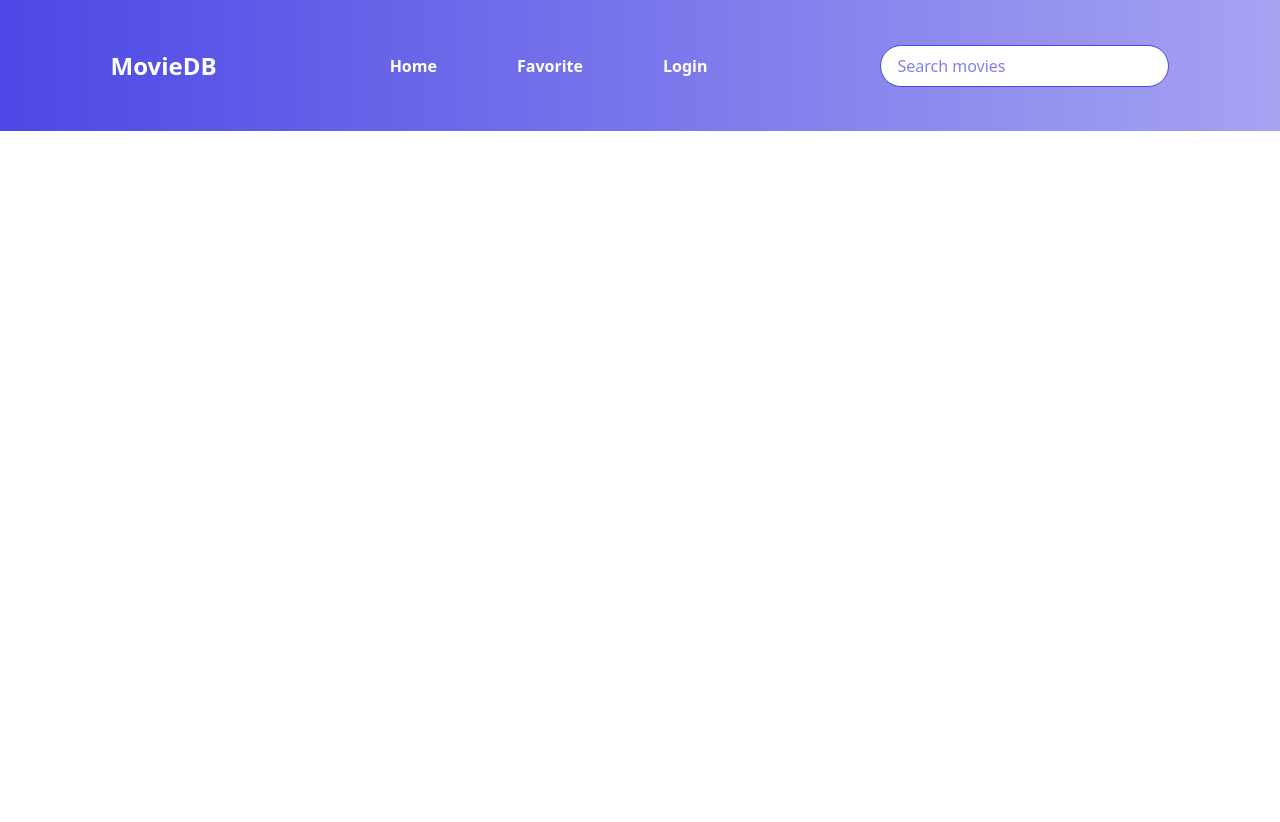
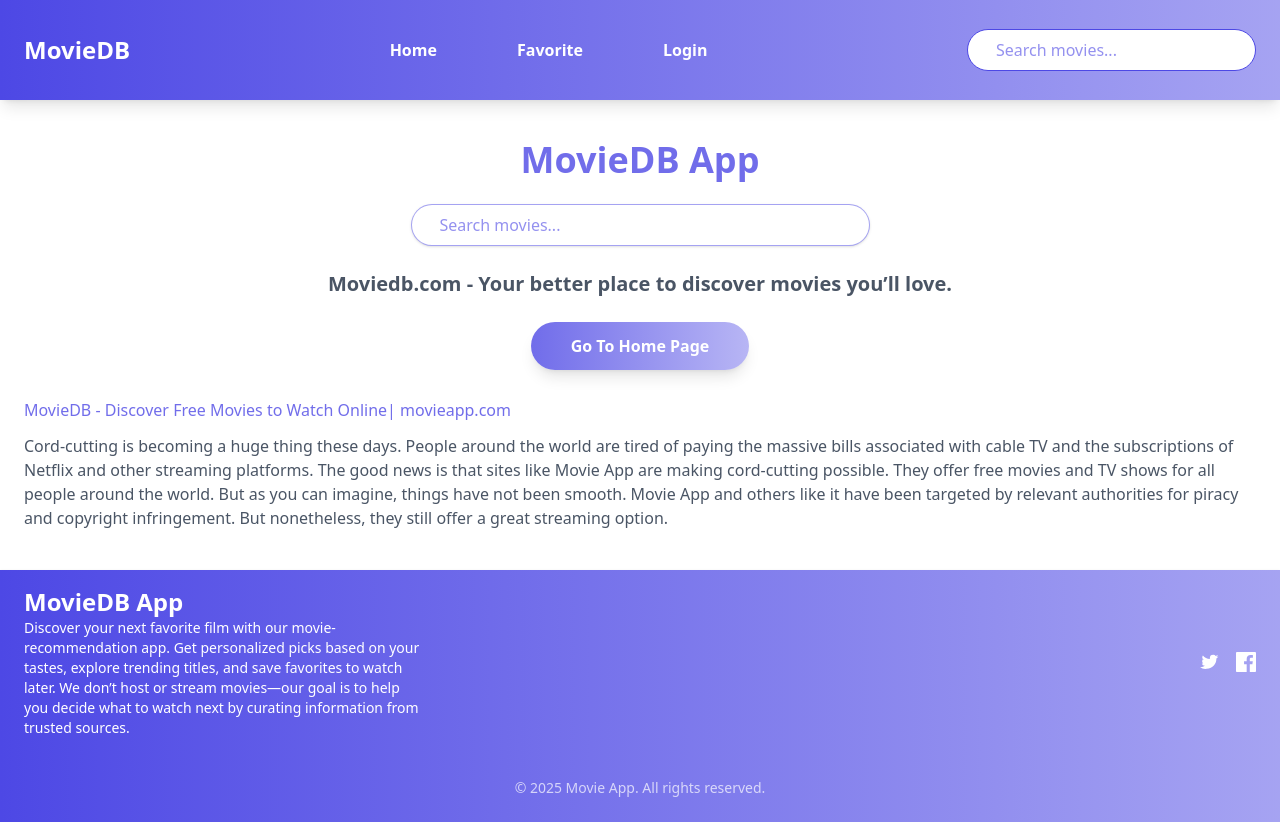
Before and after one commit to SHEMA-IRADUKUNDA-Daniel/movie-database, a React (Vite) app in the folder movie-database/: page / in a window 1280 px wide. Before the commit the page ends 800 px from the top, so only its background shows below. Built offline with nearby package versions, Linux system fonts and the light colour scheme.

Commit message:
adding button component, footer component and home content

```diff
--- a/movie-database/src/App.jsx
+++ b/movie-database/src/App.jsx
@@ -1,10 +1,48 @@
 import { Route } from "react-router-dom";
 import NavBar from "./header";
+import Search from "./search";
+import Button from "./button";
+import Footer from "./footer";
 function App() {
   return (
     <>
       <NavBar />
-      <div className="max-w-7xl mx-auto"></div>
+      <div className="max-w-7xl mx-auto px-6">
+        <div>
+          <div className="flex flex-col content-center items-center py-4  justify-center">
+            <h1 className="text-4xl font-bold text-primary/80 my-6">
+              MovieDB App
+            </h1>
+            <Search
+              className={
+                "w-full md:w-[459px] shadow rounded-full bg-white text-gray-600 border border-primary-light placeholder-primary/60 px-7 py-2 focus:outline-none  focus:primary-light"
+              }
+            />
+            <h2 className="text-gray-600 text-xl font-semibold my-6">
+              Moviedb.com - Your better place to discover movies you’ll love.
+            </h2>
+            <Button
+              title="Go To Home Page"
+              className="bg-gradient-to-r from-primary/80 to-primary-light/80 text-white font-bold rounded-full shadow-lg px-10 py-3 mb-3"
+            />
+          </div>
+          <h2 className="text-primary/80 mb-3 ">
+            MovieDB - Discover Free Movies to Watch Online| movieapp.com
+          </h2>
+          <p className="text-gray-600 mb-10">
+            Cord-cutting is becoming a huge thing these days. People around the
+            world are tired of paying the massive bills associated with cable TV
+            and the subscriptions of Netflix and other streaming platforms. The
+            good news is that sites like Movie App are making cord-cutting
+            possible. They offer free movies and TV shows for all people around
+            the world. But as you can imagine, things have not been smooth.
+            Movie App and others like it have been targeted by relevant
+            authorities for piracy and copyright infringement. But nonetheless,
+            they still offer a great streaming option.
+          </p>
+        </div>
+      </div>
+      <Footer />
     </>
   );
 }
--- /dev/null
+++ b/movie-database/src/button.jsx
@@ -0,0 +1,5 @@
+import React from "react";
+
+export default function Button({ title, className }) {
+  return <button className={className}>{title}</button>;
+}
--- /dev/null
+++ b/movie-database/src/footer.jsx
@@ -0,0 +1,37 @@
+import React from "react";
+
+export default function Footer() {
+  return (
+    <footer className="w-full bg-gradient-to-r from-primary to-primary-light  text-white shadow">
+      <div className="max-w-7xl mx-auto px-6 py-4 flex flex-col md:flex-row md:items-center md:justify-between space-y-6 md:space-y-0">
+        <div>
+          <h2 className="text-2xl font-bold text-white">MovieDB App</h2>
+          <p className=" text-sm font-normal text-white max-w-100">
+            Discover your next favorite film with our movie-recommendation app.
+            Get personalized picks based on your tastes, explore trending
+            titles, and save favorites to watch later. We don’t host or stream
+            movies—our goal is to help you decide what to watch next by curating
+            information from trusted sources.
+          </p>
+        </div>
+
+        <div className="flex space-x-4 justify-center">
+          <a href="#" className="hover:text-blue-500" aria-label="Twitter">
+            <svg className="h-5 w-5" fill="currentColor" viewBox="0 0 24 24">
+              <path d="M19.633 7.997c.013.176.013.353.013.53 0 5.41-4.117 11.64-11.64 11.64A11.57 11.57 0 010 18.29c.276.033.54.046.829.046a8.23 8.23 0 005.096-1.756 4.105 4.105 0 01-3.832-2.845c.25.04.5.066.763.066.367 0 .734-.046 1.077-.132A4.1 4.1 0 012.86 9.18v-.05a4.14 4.14 0 001.852.516 4.1 4.1 0 01-1.27-5.477 11.63 11.63 0 008.45 4.29 4.627 4.627 0 01-.102-.94 4.1 4.1 0 014.1-4.1 4.07 4.07 0 012.995 1.295 8.17 8.17 0 002.605-.996 4.09 4.09 0 01-1.803 2.27 8.2 8.2 0 002.357-.635 8.75 8.75 0 01-2.051 2.13z" />
+            </svg>
+          </a>
+          <a href="#" className="hover:text-blue-500" aria-label="Facebook">
+            <svg className="h-5 w-5" fill="currentColor" viewBox="0 0 24 24">
+              <path d="M22.675 0h-21.35C.596 0 0 .596 0 1.325v21.351C0 23.403.596 24 1.325 24h11.49v-9.294H9.691v-3.622h3.124V8.413c0-3.1 1.894-4.788 4.659-4.788 1.325 0 2.463.099 2.794.143v3.24l-1.918.001c-1.504 0-1.795.715-1.795 1.763v2.313h3.587l-.467 3.622h-3.12V24h6.116C23.403 24 24 23.403 24 22.676V1.325C24 .596 23.403 0 22.675 0z" />
+            </svg>
+          </a>
+        </div>
+      </div>
+
+      <div className="py-6  text-center text-sm font-light text-white/70">
+        © {new Date().getFullYear()} Movie App. All rights reserved.
+      </div>
+    </footer>
+  );
+}
--- a/movie-database/src/header.jsx
+++ b/movie-database/src/header.jsx
@@ -1,16 +1,25 @@
 import React from "react";
 import { Link } from "react-router-dom";
 import Search from "./search";
+
 export default function NavBar() {
   return (
-    <nav className=" flex justify-around px-6 content-center items-center bg-gradient-to-r from-primary to-primary-light h-[131px] shadow-black">
+    <header className=" w-full bg-gradient-to-r from-primary to-primary-light h-[100px] shadow-lg">
+      <div className="flex flex-row h-full items-center justify-between px-6  max-w-7xl mx-auto gap-10">
         <h1 className="text-white font-bold text-2xl ">MovieDB</h1>
+        <nav className="hidden md:flex flex-1 justify-center  ">
           <ul className="text-white  font-bold flex justify-between gap-20">
             <Link to={"/home"}>Home</Link>
             <Link to={"/about"}>Favorite</Link>
             <Link to={"/login"}>Login</Link>
           </ul>
-      <Search />
         </nav>
+        <Search
+          className={
+            "w-full rounded-full bg-white text-primary border border-primary placeholder-primary/60 px-7 py-2 focus:outline-none focus:ring-2 focus:border-primary-light"
+          }
+        />
+      </div>
+    </header>
   );
 }
--- a/movie-database/src/search.jsx
+++ b/movie-database/src/search.jsx
@@ -1,13 +1,9 @@
 import React from "react";
 
-export default function Search() {
+export default function Search({ className }) {
   return (
     <div>
-      <input
-        type="text"
-        placeholder="Search movies"
-        className="w-full rounded-full bg-white text-primary border border-primary placeholder-primary/70 pl-4 pr-10 py-2 focus:outline-none focus:ring-2 focus:ring-blue-500"
-      />
+      <input type="text" placeholder="Search movies..." className={className} />
     </div>
   );
 }
```
Lines whose indentation alone changed are shown as unchanged.
